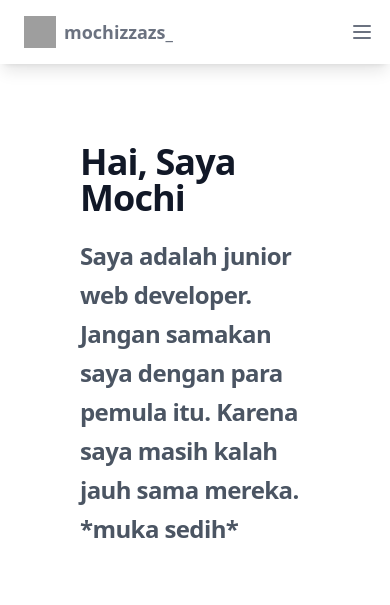
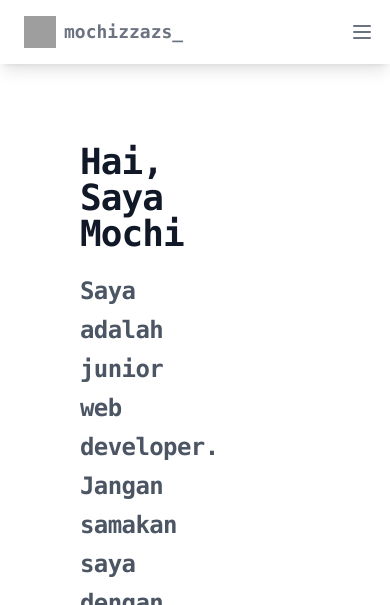
Before and after one commit to eazycchi/eazycchi.github.io, a PHP site: page / in a window 390 px wide. Shown: the top 605 px of the page. Run offline with PHP 8.4, Linux system fonts and the light colour scheme; some libraries are stand-ins or nearby versions; grey boxes are pictures that could not be loaded.

Commit message:
make background

```diff
--- a/assets/css/style.css
+++ b/assets/css/style.css
@@ -0,0 +1,3 @@
+body {
+    font-family: "Lucida Console", "Courier New", monospace;
+}
--- a/components/aboutMe.php
+++ b/components/aboutMe.php
@@ -1,12 +1,15 @@
-<div class="sm:grid grid-cols-1 md:grid grid-cols-2">
-    <div>
-        <div class="transition ease-in-out delay-150 hover:-translate-y-1 hover:scale-110 duration-300 mb-2 m-20 text-4xl font-extrabold tracking-tight leading-none dark:text-white text-gray-900 md:text-5xl lg:text-6xl">
-            Hai, Saya Mochi
+<div class="grid grid-cols-2 sm:grid-cols-1">
+    <div class="">
+        <div class="mb-2 m-20 text-4xl font-extrabold tracking-tight leading-none dark:text-white text-gray-900 md:text-3xl lg:text-3xl">
+            <span class="transition ease-in-out delay-150 hover:-translate-y-1 hover:scale-110 duration-300"> Hai, Saya Mochi</span>
         </div>
-        <div id="fadeNama" class="dark:text-white mt-5 m-20 text-2xl font-bold tracking-tight leading-relaxed text-gray-600 md:text-3xl lg:text-4xl">
+        <div id="fadeNama" class="dark:text-white mt-5 m-20 text-2xl font-bold tracking-tight leading-relaxed text-gray-600 md:text-xl lg:text-2xl">
             Saya adalah junior web developer. Jangan samakan saya dengan para pemula itu. Karena saya masih kalah jauh sama mereka. *muka sedih*</div>
+        <hr id="fadeNama" class="mt-5 m-20">
+        <div id="fadeNama" class="dark:text-white mt-5 m-20 text-2xl font-bold tracking-tight leading-relaxed text-gray-600 md:text-xl lg:text-2xl">
+            Kalo web ini udah jadi, gw mau copas, gw mau taruh ke linkedin gw, gamau tau, atau pemilik akun ini harus bayar 500 juta. <br>-Gw hacker
+        </div>
     </div>
-
-    <div><img class="-z-50" id="fadeGambar" src="/assets/img/LogoMochi.png" alt=""></div>
-
 </div>
+<img class="-z-50" id="fadeAbout" src="/assets/img/LogoMochi.svg" alt="">
+<img class="-z-50" id="fadeAbout2" src="/assets/img/LogoMochi.svg" alt="">
--- a/index.html
+++ b/index.html
@@ -7,7 +7,10 @@
     <meta name="viewport" content="width=device-width, initial-scale=1.0">
     <title>Mochamad Izza Zulfikar Sya'roni</title>
     <link rel="icon" type="image/x-icon" href="assets/img/favicon.ico">
-    <link rel="stylesheet" href="https://cdnjs.cloudflare.com/ajax/libs/font-awesome/4.7.0/css/font-awesome.min.css">
+
+    <!-- font -->
+    <!-- <link rel="stylesheet" href="https://cdnjs.cloudflare.com/ajax/libs/font-awesome/4.7.0/css/font-awesome.min.css"> -->
+
     <!-- framework tailwind -->
     <script src="https://cdn.tailwindcss.com"></script>
 
@@ -33,7 +36,7 @@
                     <!-- Website Logo -->
                     <div>
                         <a href="https://eazycchi.github.io/" class="flex items-center py-4 px-2">
-                            <img src="assets/img/LogoMochi.png" alt="Logo" class="h-8 w-8 mr-2" />
+                            <img src="assets/img/LogoMochi.svg" alt="Logo" class="h-8 w-8 mr-2" />
                             <span class="dark:text-white font-semibold text-gray-500 text-lg">mochizzazs_</span>
                         </a>
                     </div>
@@ -57,7 +60,9 @@
                     </button>
                 </div>
             </div>
+            <img class="-z-50" id="fadeGambar" src="/assets/img/LogoMochi.svg" alt="">
         </div>
+
 
         <!-- mobile menu -->
         <div class="hidden mobile-menu">
@@ -70,6 +75,7 @@
             </ul>
         </div>
 
+
         <!-- script toggle mobile -->
         <script>
             const btn = document.querySelector("button.mobile-menu-button");
@@ -79,7 +85,9 @@
                 menu.classList.toggle("hidden");
             });
         </script>
+
     </nav>
+
 
     <!-- body -->
     <div id="content"></div>
```
Also changed, not shown: assets/css/style-animation.css (+41 -4 lines), assets/img/LogoMochi.svg (added).
